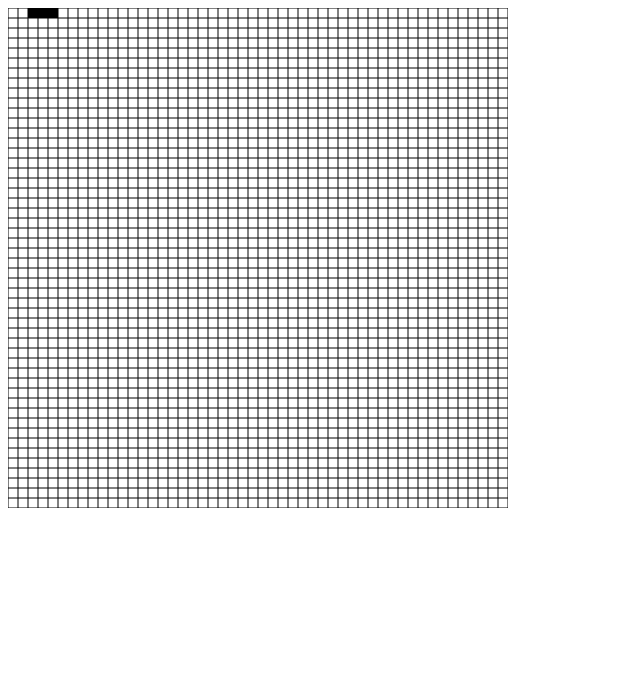
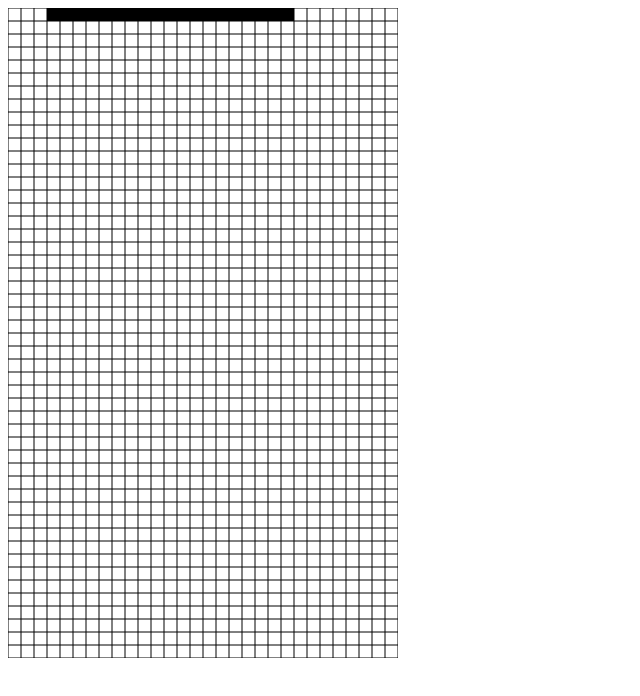
Before and after one commit to Kerizer/snake, a plain HTML site: page index.html in a window 1280 px wide. Shown: the whole page, without its empty margins (0-640 px from the left). Drawn offline with Linux system fonts and the light colour scheme.

Commit message:
view-port class + ticks + filling new snake squares with black (but old is not changed - need to think about it)

```diff
--- a/index.html
+++ b/index.html
@@ -9,6 +9,7 @@
     -->
     <script src="src/config.js" type="application/javascript"></script>
     <script src="src/snake.js" type="application/javascript"></script>
+    <script src="src/view-port.js" type="application/javascript"></script>
 
 </head>
 <body>
--- a/src/config.js
+++ b/src/config.js
@@ -4,8 +4,8 @@
  */
 
 const ROWS = 50;
-const COLS = 50;
-const RECT_SIZE = 10;
+const COLS = 30;
+const RECT_SIZE = 13;
 const SPEED = 1000; // miliseconds
 const INPUT_KEYS = {
 	LEFT: 65,
--- a/src/main.js
+++ b/src/main.js
@@ -2,42 +2,6 @@
 /**
  * Created by Pasha on 06-Jul-17.
  */
-
-let snake = new Snake();
 let root = document.querySelector('#root');
-
-let viewPort = document.createElementNS('http://www.w3.org/2000/svg','svg');
-viewPort.setAttribute('height', (COLS*RECT_SIZE).toString());
-viewPort.setAttribute('width', (ROWS*RECT_SIZE).toString());
-
-// let row = document.createElementNS('http://www.w3.org/2000/svg','g');
-// let coll = document.createElementNS('http://www.w3.org/2000/svg','g');
-
-let rect = document.createElementNS("http://www.w3.org/2000/svg", "rect");
-rect.setAttribute('width', RECT_SIZE);
-rect.setAttribute('height', RECT_SIZE);
-
-
-// We have a ROWS x COLS matrix filled by `rect` elements
-// let rectMatrix = new Array(COLS).fill(new Array(ROWS).fill(rect.cloneNode(false)));
-
-
-
-// console.log(rectMatrix);
-let x, y, row, col;
-for (x=0; x<ROWS; x++) {
-	row = document.createElementNS('http://www.w3.org/2000/svg','svg');
-	for (y=0; y<ROWS; y++) {
-		col = document.createElementNS('http://www.w3.org/2000/svg','svg');
-		col.setAttribute('x', (x*RECT_SIZE).toString());
-		col.setAttribute('y', (y*RECT_SIZE).toString());
-
-		rect.setAttribute('style', `fill:rgb(${snake.check(x, y) ? '0, 0, 0' : '255,255,255'});stroke-width:1;stroke:rgb(0,0,0)`);
-
-		col.appendChild(rect.cloneNode(false));
-		viewPort.appendChild(col);
-	}
-}
-
-
-root.appendChild(viewPort);
+let view = new ViewPort();
+root.appendChild(view.render());
--- a/src/snake.js
+++ b/src/snake.js
@@ -28,11 +28,11 @@ class Snake {
 		let collection = [...this.collection];
 		collection.splice(0, 1);
 		this.collection = [...collection, {x:this.collection[this.collection.length-1].x+1, y:0}];
-		console.log(this.collection);
-		setTimeout(()=>{
-			this.tick();
-			// TODO:fire rerender here
-		}, 1000);
+		// this.collection.map(item=>{
+		//
+		// 	// this.rect.setAttribute('style', `fill:rgb(${this.snake.check(x, y) ? '0, 0, 0' : '255,255,255'});stroke-width:1;stroke:rgb(0,0,0)`);
+		// })
+
 	}
 
 	changeDirection(direction) {
--- /dev/null
+++ b/src/view-port.js
@@ -0,0 +1,72 @@
+"use strict";
+/**
+ * Created by Pasha on 06-Jul-17.
+ */
+
+class ViewPort {
+	constructor() {
+		this.snake = new Snake();
+		this.viewPort = document.createElementNS('http://www.w3.org/2000/svg','svg');
+		this.viewPort.setAttribute('height', (ROWS*RECT_SIZE).toString());
+		this.viewPort.setAttribute('width', (COLS*RECT_SIZE).toString());
+
+// let row = document.createElementNS('http://www.w3.org/2000/svg','g');
+// let coll = document.createElementNS('http://www.w3.org/2000/svg','g');
+
+		this.rect = document.createElementNS("http://www.w3.org/2000/svg", "rect");
+		this.rect.setAttribute('width', RECT_SIZE);
+		this.rect.setAttribute('height', RECT_SIZE);
+
+
+// We have a ROWS x COLS matrix filled by `rect` elements
+		this.rectMatrix = [];
+		// console.log(this.rectMatrix);
+		let x, y, row, col;
+
+
+			// row = document.createElementNS('http://www.w3.org/2000/svg','svg');
+		for (y=0; y<ROWS; y++) {
+			this.rectMatrix[y] = [];
+				for (x=0; x<COLS; x++) {
+				col = document.createElementNS('http://www.w3.org/2000/svg','svg');
+				col.setAttribute('x', (x*RECT_SIZE).toString());
+				col.setAttribute('y', (y*RECT_SIZE).toString());
+				this.rectMatrix[y][x] = this.rect.cloneNode(false);
+				this.rectMatrix[y][x].setAttribute('id', `tile-x-${x}-y-${y}`);
+				this.rectMatrix[y][x].setAttribute('style', `fill:rgb(255,255,255);stroke-width:1;stroke:rgb(0,0,0)`);
+				// this.rect.setAttribute('style', `fill:rgb(${this.snake.check(x, y) ? '0, 0, 0' : '255,255,255'});stroke-width:1;stroke:rgb(0,0,0)`);
+
+				col.appendChild(this.rectMatrix[y][x]);
+				// console.log(x, y, this.rectMatrix[x][y]);
+				this.viewPort.appendChild(col);
+			}
+		}
+
+
+// console.log(rectMatrix);
+
+
+		return this.tick();
+	}
+
+	tick() {
+		this.snake.tick();
+		if (this.snake.collection[2].x === COLS -1 || this.snake.collection[2].y === ROWS) {
+			console.log('loose');
+			return;
+		}
+		setTimeout(()=>{
+			this.tick();
+			this.render();
+		}, 300);
+	}
+
+	render() {
+		this.snake.collection.map(item=>{
+			this.rectMatrix[item.y][item.x].setAttribute('style', `fill:rgb(0,0,0);stroke-width:1;stroke:rgb(0,0,0)`);
+		});
+
+		return this.viewPort
+	}
+
+}
```
